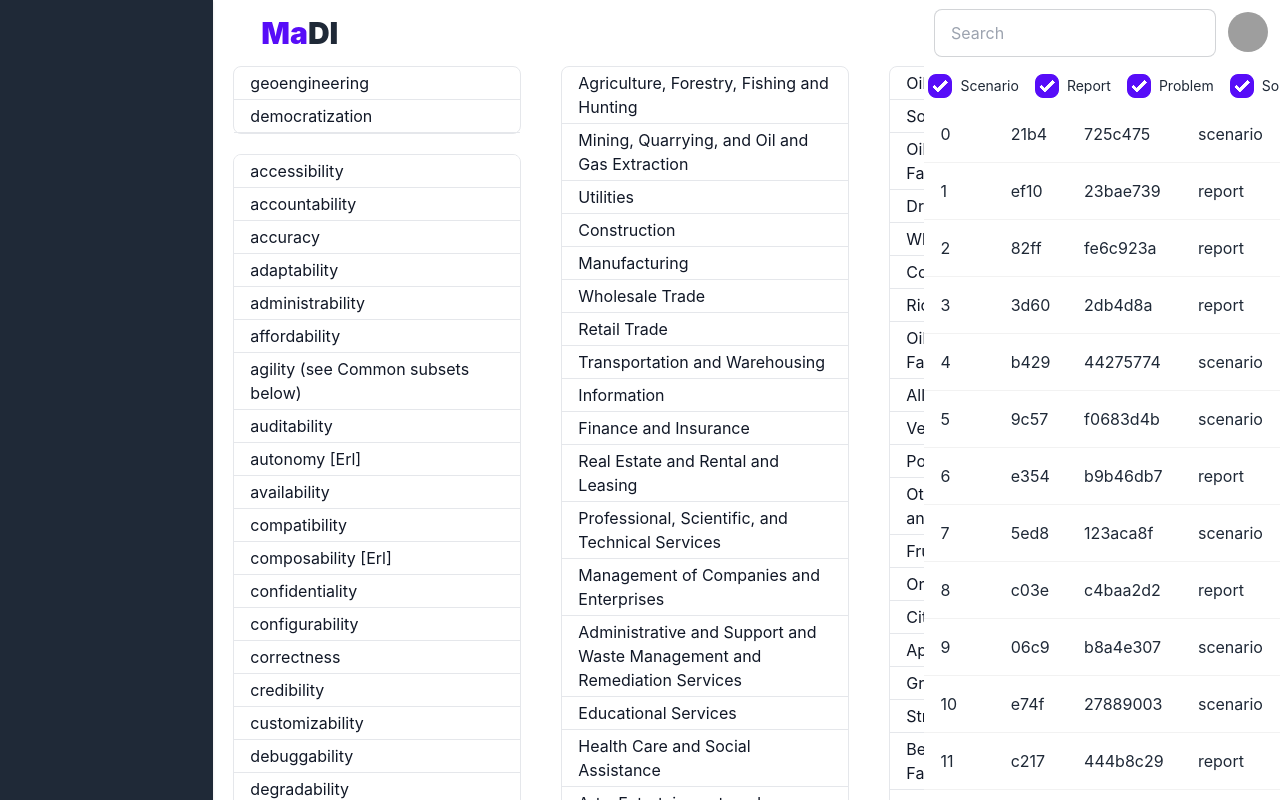
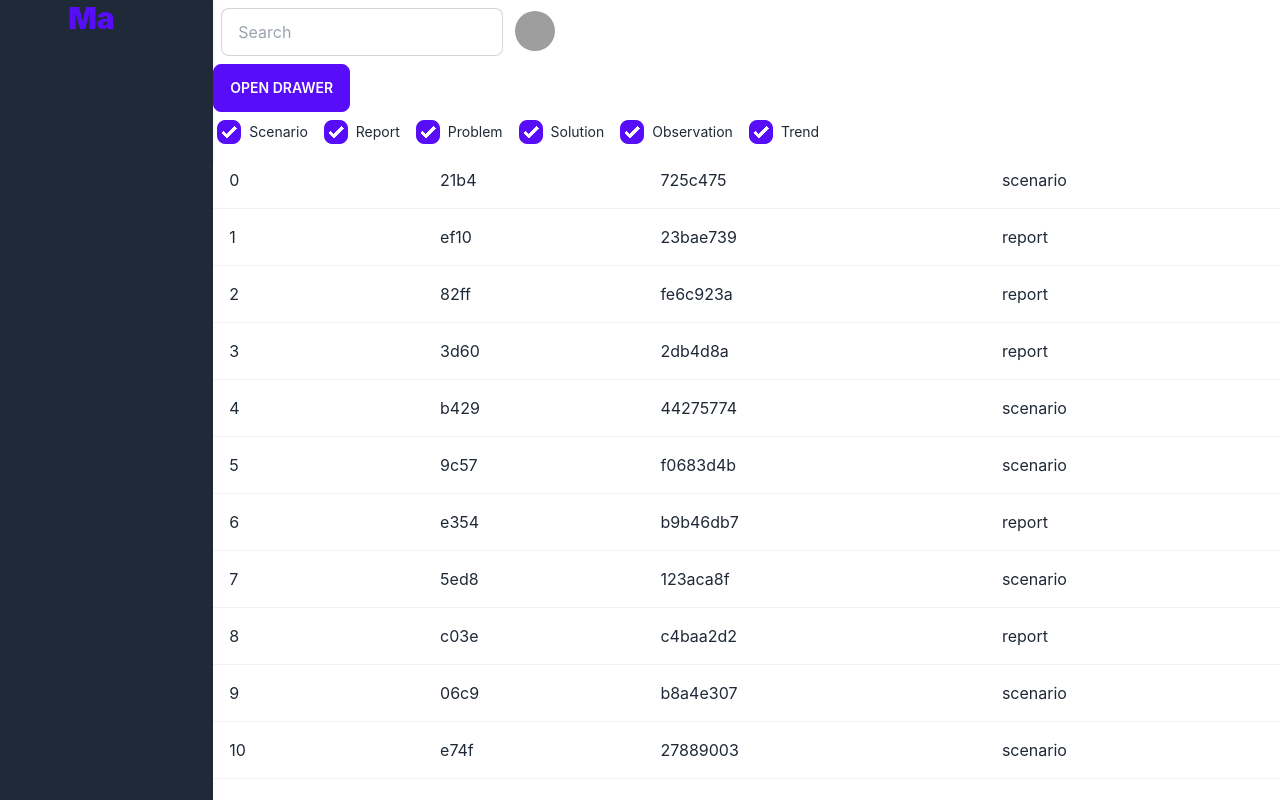
Before and after one commit to ssbclarke/madi-core-ames, a React (Vite) app: page / in a window 1280 px wide. Built offline with nearby package versions, Linux system fonts and the light colour scheme; grey boxes are pictures that could not be loaded.

Commit message:
7-21 evening

```diff
--- a/src/Main/Main.jsx
+++ b/src/Main/Main.jsx
@@ -1,48 +1,50 @@
-import { useState } from 'react';
-import Navbar from './navbar/navbar';
-import ComplexList from './List/List';
-import { TagSection } from './TagFilter/TagSection';
+import { useState } from "react";
+import Navbar from "./navbar/navbar";
+import ComplexList from "./List/List";
+import { TagSection } from "./TagFilter/TagSection";
 
-export const Main = ({children}) => {
+export const Main = ({ children }) => {
   return (
     <div className="h-full w-full overflow-hidden">
-            <Navbar style/>
+      <Navbar style />
       <div
         style={{
           height: `calc(100vh - 4rem)`, //height of the navbar
         }}
-            className="w-full flex">
-          {/* <div className="drawer h-screen">
-            <input id="filter-toggle" type="checkbox" className="drawer-toggle"/>
-
-
-            <main className="drawer-content bg-base-200 lg:p-8 p-4 space-y-8">
-              <label for="filter-toggle" className="btn btn-primary drawer-button">Open drawer</label> */}
-
-            {/* </main>
-
-
-
-            <aside className="drawer-side h-screen ">
-              <label htmlFor="filter-toggle" className="drawer-overlay"></label>
-              <div className="p-5 w-1/2 bg-base-200 ">
-                <div className="flex justify-end">
-                  <label htmlFor="filter-toggle" className="btn btn-circle btn-outline">
-                    <svg xmlns="http://www.w3.org/2000/svg" className="h-6 w-6" fill="none" viewBox="0 0 24 24" stroke="currentColor"><path stroke-linecap="round" stroke-linejoin="round" stroke-width="2" d="M6 18L18 6M6 6l12 12" /></svg>
+        className="w-full drawer">
+        <input
+          type="checkbox"
+          id="tag-filter-toggle"
+          className="drawer-toggle"
+        />
+        <div className="drawer-content w-full">
+          <label for="tag-filter-toggle" class="btn btn-primary drawer-button">
+            Open drawer
           </label>
-                </div> */}
-                <div className="w-2/3 overflow-hidden h-full">
-                <TagSection/>
+          <ComplexList />
         </div>
-
-                <div className="w-1/3 overflow-scroll ">
-                    <ComplexList/>
+        <div className="drawer-side">
+          <label for="tag-filter-toggle" class="drawer-overlay"></label>
+          <TagSection />
         </div>
-
-             {/* </div>
-            </aside>
-            </div> */}
       </div>
     </div>
   );
 };
+
+// {/* <div className="drawer h-screen">
+// <input id="filter-toggle" type="checkbox" className="drawer-toggle"/>
+
+// <main className="drawer-content bg-base-200 lg:p-8 p-4 space-y-8">
+//   <label for="filter-toggle" className="btn btn-primary drawer-button">Open drawer</label> */}
+
+// {/* </main>
+
+// <aside className="drawer-side h-screen ">
+//   <label htmlFor="filter-toggle" className="drawer-overlay"></label>
+//   <div className="p-5 w-1/2 bg-base-200 ">
+//     <div className="flex justify-end">
+//       <label htmlFor="filter-toggle" className="btn btn-circle btn-outline">
+//         <svg xmlns="http://www.w3.org/2000/svg" className="h-6 w-6" fill="none" viewBox="0 0 24 24" stroke="currentColor"><path stroke-linecap="round" stroke-linejoin="round" stroke-width="2" d="M6 18L18 6M6 6l12 12" /></svg>
+//       </label>
+//     </div> */}
--- a/src/Main/TagFilter/TagBox.jsx
+++ b/src/Main/TagFilter/TagBox.jsx
@@ -23,7 +23,7 @@ export const TagBox = ({options, className, value, setValue})=>{
     };
 
     let classes = cx(
-      "bg-white rounded-lg border w-72 text-gray-900 mx-5",
+      "bg-white rounded-lg border w-72 text-gray-900",
       className
     )
     return (
@@ -32,7 +32,7 @@ export const TagBox = ({options, className, value, setValue})=>{
         items={buildItems(options)}
         multiple={true}
         onChange={handleChange}
-        itemClassName="px-4 py-1 border-b border-gray-200 w-full cursor-pointer"
+        itemClassName="px-2 py-1 border-b border-gray-200 w-full cursor-pointer"
         focusedClassName="hover:bg-gray-100 hover:text-gray-500 focus:outline-none focus:ring-0 focus:bg-gray-200 focus:text-gray-600"
         selectedClassName="bg-blue-600 text-gray-50 hover:text-gray-50 hover:bg-blue-600"
         disabledClassName="text-gray-900"
--- a/src/Main/TagFilter/TagSection.jsx
+++ b/src/Main/TagFilter/TagSection.jsx
@@ -13,68 +13,67 @@ export const TagSection = ()=>{
     // useEffect(() => console.log(tagFilterStore), [tagFilterStore]);
 
     return (
-        <div className="flex h-full">
-            <div className="flex-col">
+            <div className="flex h-full flex-col w-2/3 w-min overflow-hidden">
+                <div className="h-14 bg-secondary shrink-0">
+                    Settings
+                    <button>
+
+                    </button>
+                </div>
+                <div style={{height:"calc(100% - 14rem)"}} // minus height of the settings above
+                    className="flex flex-1 bg-accent h-full">
+                    <div className="flex-col h-full flex ml-5">
                         <TagBox
                             options={topics}
                             value={tagFilterStore.topics}
                             set="topics"
                             setValue={handleChange}
-                    className="mb-5"
+                            className="my-5 overflow-y-scroll shrink-0 max-h-32"
                         />
                         <TagBox
                             options={ilities}
                             set="ilities"
                             value={tagFilterStore.ilities}
                             setValue={setTagFilterStore}
-                    className="mb-5 overflow-y-scroll h-full"
+                            className="mb-5 overflow-y-scroll shrink-0 max-h-44"
                         />
+                        <div className="mb-5 flex-1 overflow-hidden">
                             <TagBox
                                 options={needs}
                                 set="needs"
                                 value={tagFilterStore.needs}
                                 setValue={setTagFilterStore}
+                                className="overflow-y-scroll h-full"
                             />
                         </div>
-            <div className="flex-col">
+
+                    </div>
+                    <div className="flex-col h-full flex ml-5">
                         <TagBox
                             options={categories}
                             set="categories"
                             value={tagFilterStore.categories}
                             setValue={setTagFilterStore}
+                            className="my-5 overflow-y-scroll"
                         />
+
                     </div>
-            <div className="flex-col">
+                    <div className="flex-col h-full flex ml-5">
                     <TagBox
                             options={subcategories}
                             set="subcategories"
                             value={tagFilterStore.subcategories}
                             setValue={setTagFilterStore}
+                            className="my-5 overflow-y-scroll"
+
                         />
+
                     </div>
 
-        {/*
-        <TagBox
-            options={needs}
-            set="needs"
-            value={tagFilterStore.needs}
-            setValue={setTagFilterStore}
-        /> */}
-        {/* <TagBox
-            options={categories}
-            value={tagFilterStore.categories}
-            setValue={setTagFilterStore}
-        />
-        <TagBox
-            options={needs}
-            value={tagFilterStore.needs}
-            setValue={setTagFilterStore}
-        />
-        <TagBox
-            options={subcategories}
-            value={value2}
-            setValue={setValue2}
-        /> */}
+                    <div className="flex-col w-5 bg-primary"></div>
+
+                </div>
+
             </div>
 
     )
--- a/src/Main/navbar/navbar.jsx
+++ b/src/Main/navbar/navbar.jsx
@@ -3,10 +3,8 @@ import { useState } from 'react';
 
 function Navbar() {
   return (
-        <div className="navbar bg-base-100">
-            <div className="flex-1">
-                <h2 className="text-center ml-10 text-3xl font-black"><span className="text-primary">Ma</span>DI</h2>
-            </div>
+        <div className="navbar bg-base-100 max-h-16">
+
             <div className="flex-none gap-2">
                 <div className="form-control">
                 <input type="text" placeholder="Search" className="input input-bordered" />
--- a/src/Sidebar/Siderbar.jsx
+++ b/src/Sidebar/Siderbar.jsx
@@ -5,13 +5,17 @@ export const Sidebar = () => {
     <div
       style={{ minHeight: 716 }}
       className="w-64 absolute sm:relative bg-gray-800 shadow md:h-full flex-col justify-between hidden sm:flex h-full ">
+      <div className="flex-1 max-h-16">
+        <h2 className="text-center text-3xl font-black">
+          <span className="text-primary">Ma</span>DI
+        </h2>
+      </div>
     </div>
   );
 };
 
-
-export const SidebarContents = ()=>{
-  return(
+export const SidebarContents = () => {
+  return (
     <React.Fragment>
       <div
         style={{ minHeight: 716 }}
@@ -257,8 +261,7 @@ export const SidebarContents = ()=>{
         <button
           aria-label="toggle sidebar"
           id="openSideBar"
-      className="h-10 w-10 bg-gray-800 absolute right-0 mt-16 -mr-10 flex items-center shadow rounded-tr rounded-br justify-center cursor-pointer focus:outline-none focus:ring-2 focus:ring-offset-2 rounded focus:ring-gray-800"
-      >
+          className="h-10 w-10 bg-gray-800 absolute right-0 mt-16 -mr-10 flex items-center shadow rounded-tr rounded-br justify-center cursor-pointer focus:outline-none focus:ring-2 focus:ring-offset-2 rounded focus:ring-gray-800">
           <img
             src="https://tuk-cdn.s3.amazonaws.com/can-uploader/light_with_icons_at_bottom-svg7.svg"
             alt="toggler"
@@ -267,8 +270,7 @@ export const SidebarContents = ()=>{
         <button
           aria-label="Close sidebar"
           id="closeSideBar"
-      className="hidden h-10 w-10 bg-gray-800 absolute right-0 mt-16 -mr-10 flex items-center shadow rounded-tr rounded-br justify-center cursor-pointer text-white"
-      >
+          className="hidden h-10 w-10 bg-gray-800 absolute right-0 mt-16 -mr-10 flex items-center shadow rounded-tr rounded-br justify-center cursor-pointer text-white">
           <img
             src="https://tuk-cdn.s3.amazonaws.com/can-uploader/light_with_icons_at_bottom-svg8.svg"
             alt="cross"
@@ -510,5 +512,5 @@ export const SidebarContents = ()=>{
         </div>
       </div>
     </React.Fragment>
-  )
-}
+  );
+};
```
Lines whose indentation alone changed are shown as unchanged.
